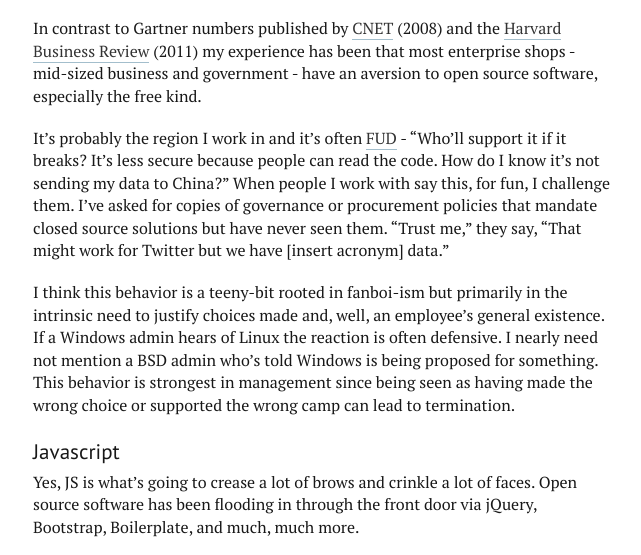
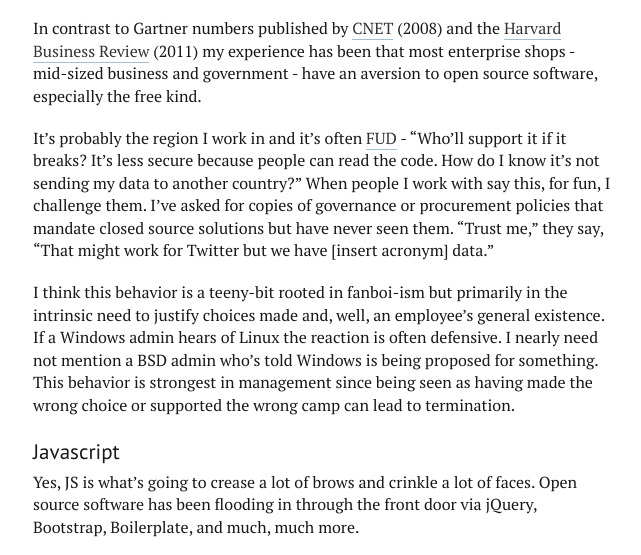
Before and after one commit to irneh/irneh.github.com, a plain HTML site: page posts/open-source-in-enterprise/index.html in a window 1280 px wide. Shown: the part 230-785 px from the top of the page, without its empty margins (317-958 px from the left). Drawn offline with Linux system fonts and the light colour scheme; a script that the page names is missing.

Commit message:
Generalize scary country.

```diff
--- a/posts/open-source-in-enterprise/index.html
+++ b/posts/open-source-in-enterprise/index.html
@@ -67,7 +67,7 @@
   <h3>Open Source in Enterprise</h3>
   <p>May  9, 2013</p>
   <p>In contrast to Gartner numbers published by <a href="http://news.cnet.com/8301-1001_3-10098624-92.html">CNET</a> (2008) and the <a href="http://blogs.hbr.org/cs/2011/03/open_source_software_hits_a_st.html">Harvard Business Review</a> (2011) my experience has been that most enterprise shops - mid-sized business and government - have an aversion to open source software, especially the free kind.</p>
-<p>It’s probably the region I work in and it’s often <a href="http://en.wikipedia.org/wiki/Fear,_uncertainty_and_doubt">FUD</a> - “Who’ll support it if it breaks? It’s less secure because people can read the code. How do I know it’s not sending my data to China?” When people I work with say this, for fun, I challenge them. I’ve asked for copies of governance or procurement policies that mandate closed source solutions but have never seen them. “Trust me,” they say, “That might work for Twitter but we have [insert acronym] data.”</p>
+<p>It’s probably the region I work in and it’s often <a href="http://en.wikipedia.org/wiki/Fear,_uncertainty_and_doubt">FUD</a> - “Who’ll support it if it breaks? It’s less secure because people can read the code. How do I know it’s not sending my data to another country?” When people I work with say this, for fun, I challenge them. I’ve asked for copies of governance or procurement policies that mandate closed source solutions but have never seen them. “Trust me,” they say, “That might work for Twitter but we have [insert acronym] data.”</p>
 <p>I think this behavior is a teeny-bit rooted in fanboi-ism but primarily in the intrinsic need to justify choices made and, well, an employee’s general existence. If a Windows admin hears of Linux the reaction is often defensive. I nearly need not mention a BSD admin who’s told Windows is being proposed for something. This behavior is strongest in management since being seen as having made the wrong choice or supported the wrong camp can lead to termination.</p>
 <h4 id="javascript">Javascript</h4>
 <p>Yes, JS is what’s going to crease a lot of brows and crinkle a lot of faces. Open source software has been flooding in through the front door via jQuery, Bootstrap, Boilerplate, and much, much more.</p>
```
